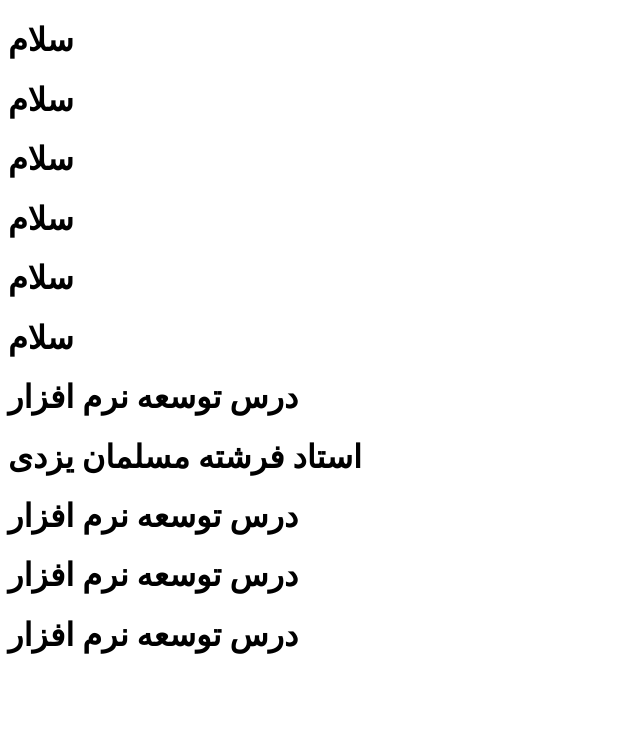
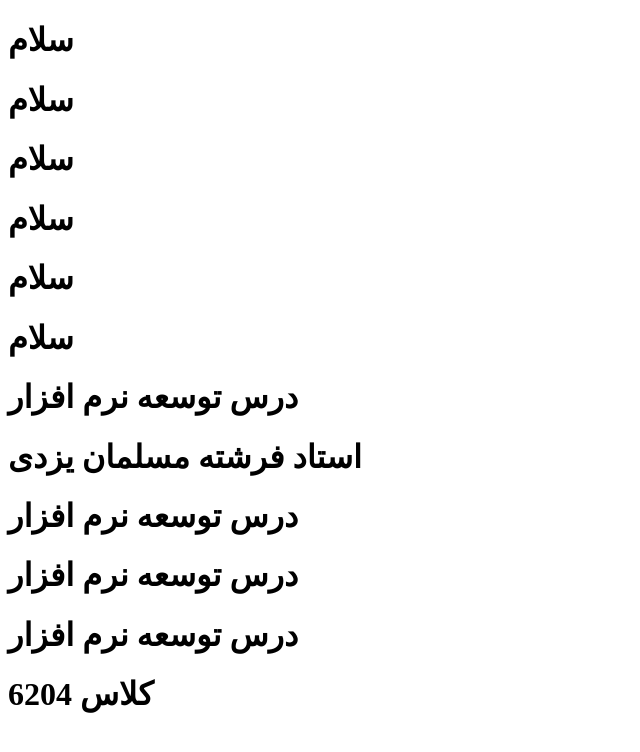
Before and after one commit to mahdi-7777/TestGit, a plain HTML site: page index.html in a window 1280 px wide. Shown: the whole page, without its empty margins (0-640 px from the left). Drawn offline with Linux system fonts and the light colour scheme.

Commit message:
add a line

```diff
--- a/index.html
+++ b/index.html
@@ -23,5 +23,7 @@
 
     <h1>  درس توسعه نرم افزار </h1>
     <h1>  درس توسعه نرم افزار </h1>
+
+    <h1> کلاس 6204</h1>
 </body>
 </html>
```
